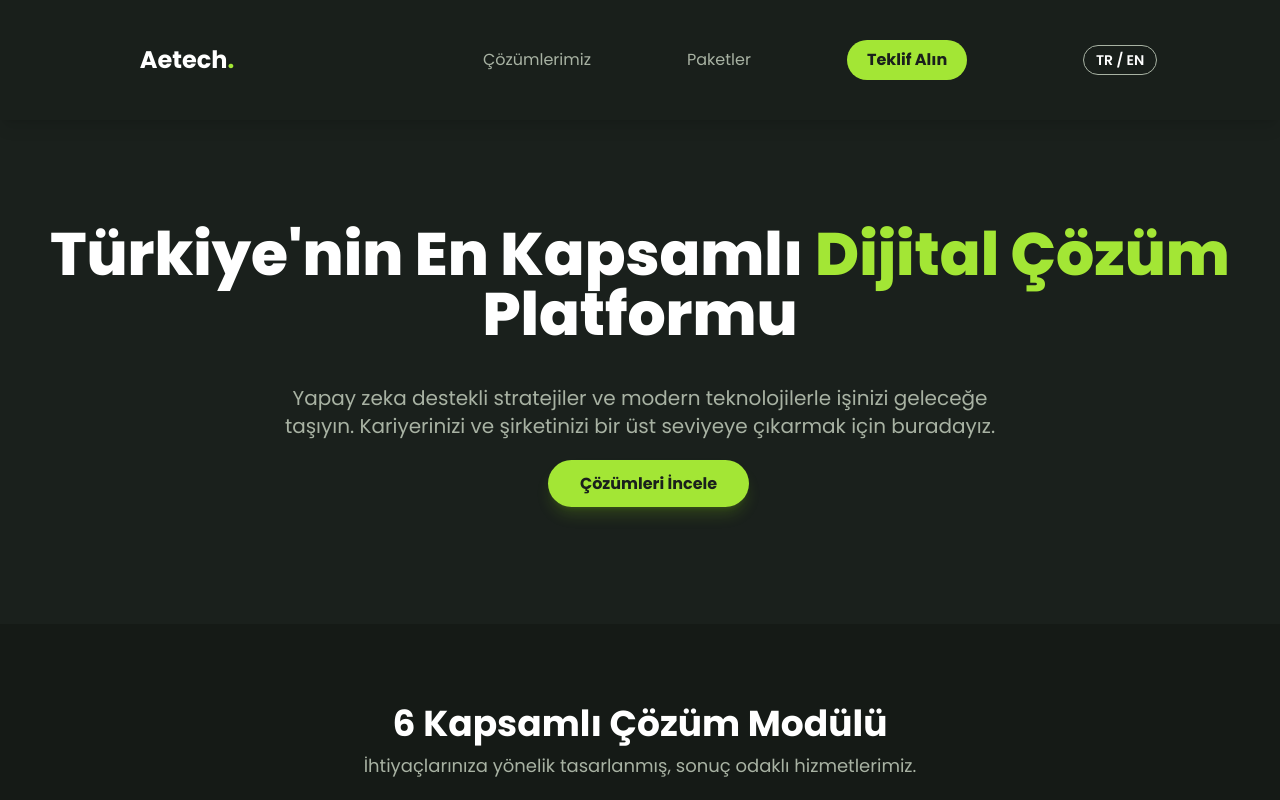
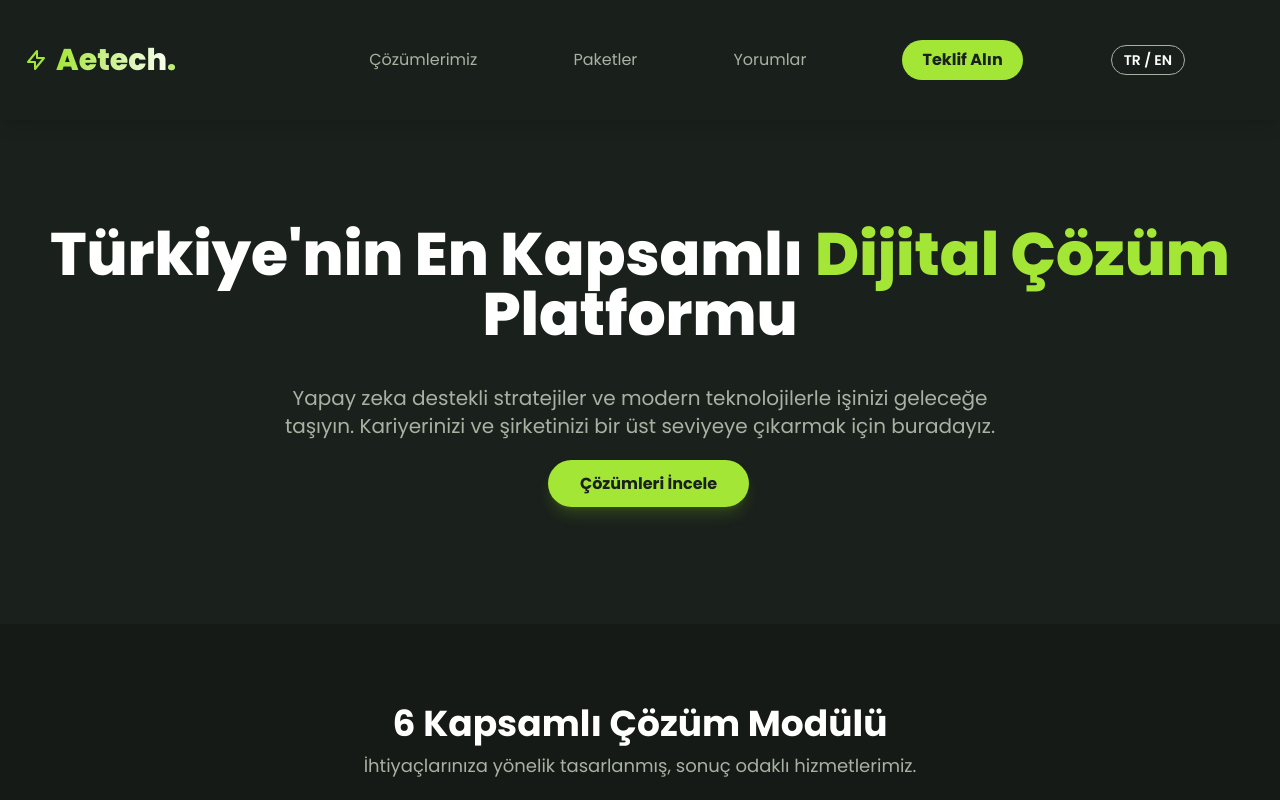
Before and after one commit to ahmetersxn/aetech-digital-solutions, a plain HTML site: page index.html in a window 1280 px wide. Shown: the top 800 px of the page. Drawn offline with nearby package versions, Linux system fonts and the light colour scheme.

Commit message:
Logo
Logo düzeltmesi.

```diff
--- a/index.html
+++ b/index.html
@@ -44,10 +44,18 @@
     <!-- ===== HEADER ===== -->
     <header id="header" class="bg-brand-dark/80 backdrop-blur-sm fixed top-0 left-0 w-full z-50 transition-all duration-300 shadow-lg">
         <div class="container mx-auto px-6 py-4 flex justify-between items-center">
-            <a href="#" class="text-2xl font-bold text-white">Aetech<span class="text-brand-accent">.</span></a>
+            <!-- Logo olarak yazı ve SVG ikon kullanıldı -->
+            <a href="#" class="flex items-center text-2xl font-bold text-white group">
+                <!-- AI temasını vurgulayan SVG ikonu -->
+                <svg class="h-6 w-6 mr-2 text-brand-accent transform transition-transform duration-300 group-hover:rotate-12" fill="none" viewBox="0 0 24 24" stroke="currentColor" xmlns="http://www.w3.org/2000/svg">
+                    <path stroke-linecap="round" stroke-linejoin="round" stroke-width="2" d="M13 10V3L4 14h7v7l9-11h-7z" />
+                </svg>
+                <span class="bg-gradient-to-r from-brand-accent to-white bg-clip-text text-transparent font-extrabold text-3xl">Aetech<span class="text-brand-accent/70">.</span></span>
+            </a>
             <nav class="hidden md:flex items-center space-x-8">
                 <a href="#cozumler" class="hover:text-brand-accent transition-colors" data-tr="Çözümlerimiz" data-en="Our Solutions">Çözümlerimiz</a>
                 <a href="#paketler" class="hover:text-brand-accent transition-colors" data-tr="Paketler" data-en="Packages">Paketler</a>
+                <a href="#yorumlar" class="hover:text-brand-accent transition-colors" data-tr="Yorumlar" data-en="Testimonials">Yorumlar</a>
                 <a href="#iletisim" class="bg-brand-accent hover:bg-lime-500 text-brand-dark font-bold px-5 py-2 rounded-full transition-all duration-300 hover:scale-105" data-tr="Teklif Alın" data-en="Get a Quote">Teklif Alın</a>
             </nav>
             <div class="flex items-center space-x-4">
@@ -60,6 +68,7 @@
         <div id="mobile-menu" class="hidden md:hidden bg-brand-dark/95">
             <a href="#cozumler" class="block text-center py-3 px-4 hover:bg-brand-accent/20 transition-colors" data-tr="Çözümlerimiz" data-en="Our Solutions">Çözümlerimiz</a>
             <a href="#paketler" class="block text-center py-3 px-4 hover:bg-brand-accent/20 transition-colors" data-tr="Paketler" data-en="Packages">Paketler</a>
+            <a href="#yorumlar" class="block text-center py-3 px-4 hover:bg-brand-accent/20 transition-colors" data-tr="Yorumlar" data-en="Testimonials">Yorumlar</a>
             <a href="#iletisim" class="block text-center py-4 px-4 bg-brand-accent text-brand-dark font-semibold" data-tr="Teklif Alın" data-en="Get a Quote">Teklif Alın</a>
         </div>
     </header>
```
Also changed, not shown: 1 other file.
